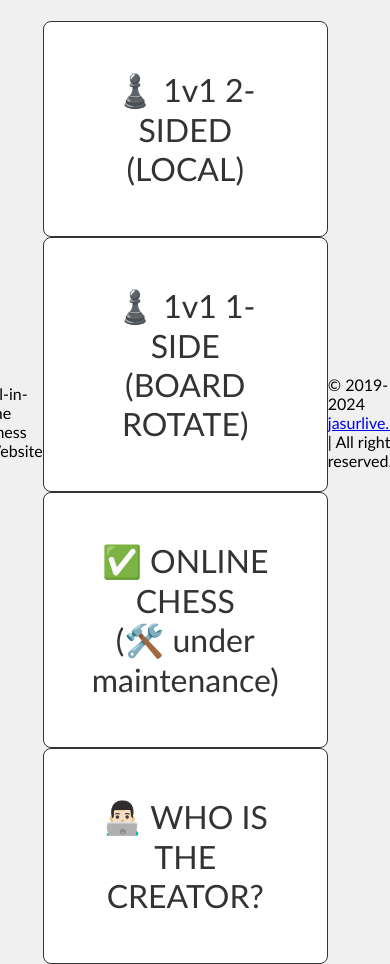
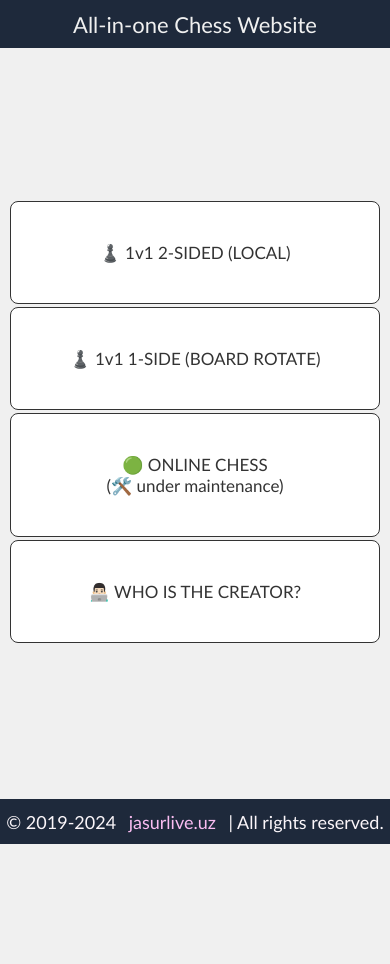
Before and after one commit to jasurgraduate/chess, a plain HTML site: page index.html in a window 390 px wide. After the commit the page ends 844 px from the top, so only its background shows below. Drawn offline with Linux system fonts and the light colour scheme.

Commit message:
new small features :)

```diff
--- a/css/style.css
+++ b/css/style.css
@@ -31,7 +31,6 @@ body {
         align-items: center;
         width: 100%;
         height: 3rem;
-        margin: 0;
         /* Set margin to 0 */
         background: #1E293B;
         color: rgb(251, 246, 250);
@@ -99,12 +98,61 @@ body {
 /* ------------------------------------------------------------------------------------------ MOBILE */
 @media (max-width: 767px) {
 
+    header {
+        align-items: center;
+        background: #1E293B;
+        color: #f0f0f0;
+        display: inline-flex;
+        height: 3rem;
+        justify-content: center;
+        position: fixed;
+        top: 0;
+        font-size: 22px;
+        width: 100%;
+        z-index: 1000;
+        /* Ensure header is above other content */
+    }
+
+    .footer {
+        align-items: center;
+        width: 100%;
+        height: 45px;
+        /* Set margin to 0 */
+        background: #1E293B;
+        color: rgb(251, 246, 250);
+        display: flex;
+        font-size: 18px;
+        justify-content: center;
+        text-align: center;
+        position: fixed;
+        bottom: 0;
+    }
+
     .grid-container {
-        grid-template-columns: 1fr;
-        grid-template-rows: repeat(4, 1fr);
+        display: flex;
+        flex-direction: column;
         gap: 0.2rem;
         width: 95%;
-        height: 95%;
+      }
+
+      .grid-container > div {
+        flex: 1;
+      }
+
+
+
+    a {
+        text-decoration: none;
+        color: #fabdf2;
+        padding: 0.5rem 0.5rem;
+        transition: all 0.3s ease;
+    }
+
+    a:hover {
+        background-color: #d3699c62;
+        color: #ffffff;
+        transform: translateY(-0.3rem);
+        box-shadow: 0 6px 12px rgba(0, 0, 0, 0.2);
     }
 
     .link {
@@ -113,13 +161,13 @@ body {
         align-items: center;
         text-decoration: none;
         color: #333;
-        font-size: 2rem;
+        font-size: 17px;
         background-color: #fff;
         border: 0.5px solid #333;
         border-radius: 0.5rem;
         transition: all 0.3s ease;
         text-align: center;
-        padding: 3rem;
+        padding: 40px;
         /* Center text horizontally */
     }
 
--- a/index.html
+++ b/index.html
@@ -12,7 +12,7 @@
     <div class="grid-container">
         <a href="https://jasurgraduate.github.io/chess-2/" class="link">♟️ 1v1 2-SIDED (LOCAL)</a>
         <a href="https://jasurgraduate.github.io/chess-1/" class="link">♟️ 1v1 1-SIDE (BOARD ROTATE)</a>
-        <a href="https://jasurgraduate.github.io/chess-pro/" class="link">✅ ONLINE CHESS <br/>(🛠️ under maintenance)</a>
+        <a href="https://jasurgraduate.github.io/chess-pro/" class="link">🟢 ONLINE CHESS <br/>(🛠️ under maintenance)</a>
         <a href="https://jasurlive.uz" class="link">👨🏻‍💻 WHO IS THE CREATOR?</a>
     </div>
 
```
